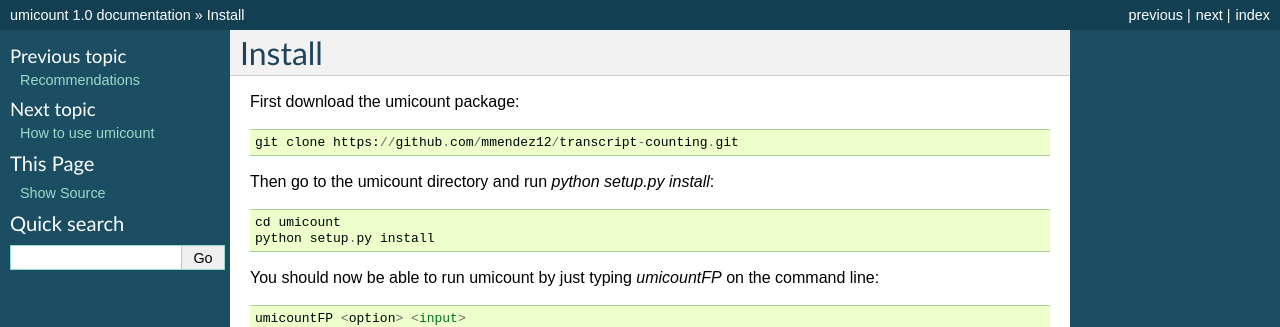
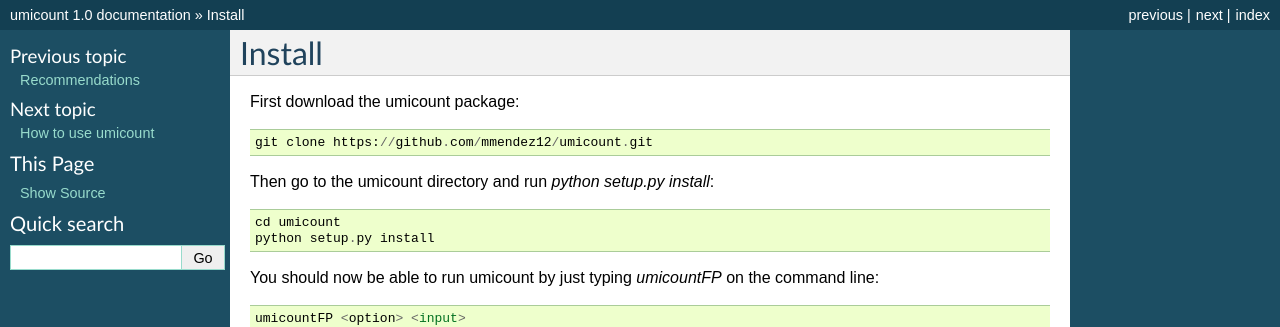
Before and after one commit to mmendez12/umicount, a Sphinx documentation site: the page built from doc/source/install.rst, in a window 1280 px wide. Shown: the top 327 px of the page. Built offline with Sphinx 7.4.7, drawn with Linux system fonts in a browser that asks for light colours; some of the changed lines change nothing that is shown.

Commit message:
change link to the reposiry

```diff
--- a/doc/source/install.rst
+++ b/doc/source/install.rst
@@ -6,7 +6,7 @@
 
 First download the umicount package::
 
-    git clone https://github.com/mmendez12/transcript-counting.git
+    git clone https://github.com/mmendez12/umicount.git
 
 Then go to the umicount directory and run `python setup.py install`::
 
```
